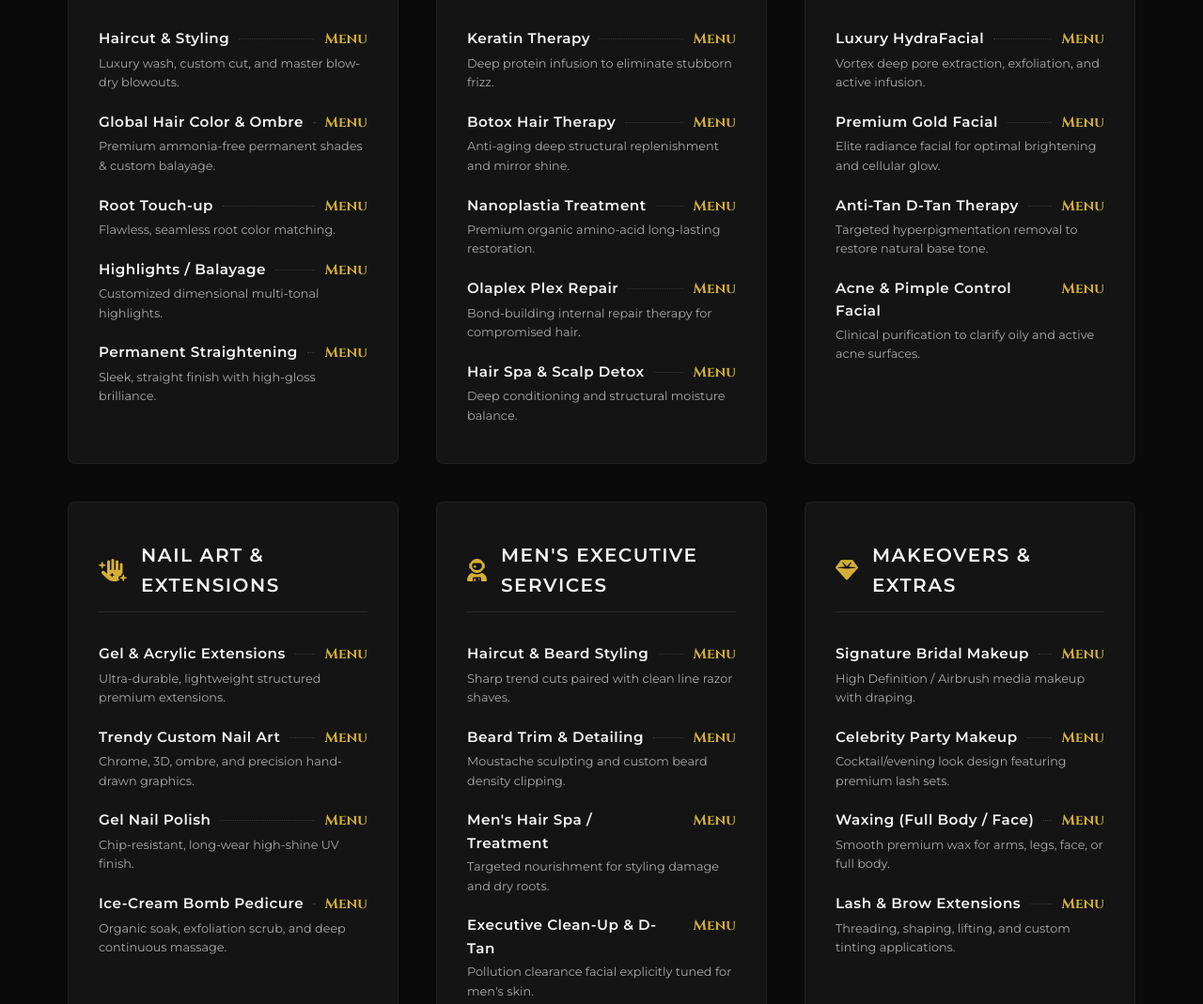
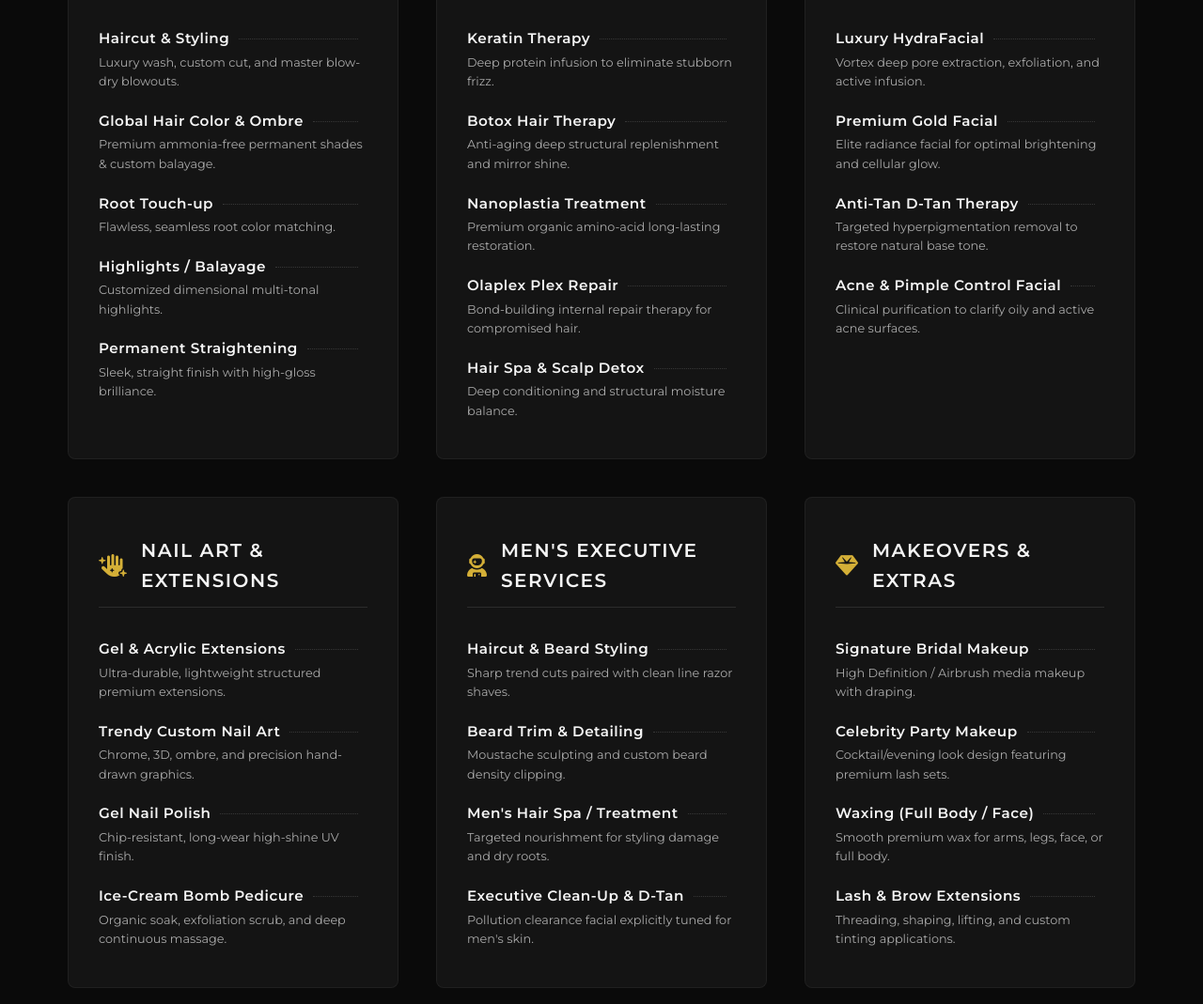
Before and after one commit to adarshchauhan095/the-bunny-luxury-salon-menu-and-services, a plain HTML site: page index.html in a window 1280 px wide. Shown: the part 1217-2286 px from the top of the page at 94% size. Drawn offline with Linux system fonts and the light colour scheme.

Commit message:
Update index.html

```diff
--- a/index.html
+++ b/index.html
@@ -490,7 +490,7 @@
     <header>
         <div class="logo-container">
             <!-- Using logo reference placeholder from image_4.png -->
-            <img src="image_4.png" alt="The Bunny Luxury Hair Nails Beauty Logo" class="logo-img">
+            <img src="AE5C4773-47D7-4AE2-9F85-926BE19DDEA3.png" alt="The Bunny Luxury Hair Nails Beauty Logo" class="logo-img">
             <div class="logo-text">
                 <h1 class="serif-font gold-text">The Bunny</h1>
                 <p>Hair • Nails • Beauty</p>
@@ -555,23 +555,23 @@
                 </div>
                 <div class="services-list">
                     <div class="service-item">
-                        <div class="service-main"><span class="service-name">Haircut & Styling</span><span class="service-dots"></span><span class="service-price">Menu</span></div>
+                        <div class="service-main"><span class="service-name">Haircut & Styling</span><span class="service-dots"></span><span class="service-price"></span></div>
                         <div class="service-desc">Luxury wash, custom cut, and master blow-dry blowouts.</div>
                     </div>
                     <div class="service-item">
-                        <div class="service-main"><span class="service-name">Global Hair Color & Ombre</span><span class="service-dots"></span><span class="service-price">Menu</span></div>
+                        <div class="service-main"><span class="service-name">Global Hair Color & Ombre</span><span class="service-dots"></span><span class="service-price"></span></div>
                         <div class="service-desc">Premium ammonia-free permanent shades & custom balayage.</div>
                     </div>
                     <div class="service-item">
-                        <div class="service-main"><span class="service-name">Root Touch-up</span><span class="service-dots"></span><span class="service-price">Menu</span></div>
+                        <div class="service-main"><span class="service-name">Root Touch-up</span><span class="service-dots"></span><span class="service-price"></span></div>
                         <div class="service-desc">Flawless, seamless root color matching.</div>
                     </div>
                     <div class="service-item">
-                        <div class="service-main"><span class="service-name">Highlights / Balayage</span><span class="service-dots"></span><span class="service-price">Menu</span></div>
+                        <div class="service-main"><span class="service-name">Highlights / Balayage</span><span class="service-dots"></span><span class="service-price"></span></div>
                         <div class="service-desc">Customized dimensional multi-tonal highlights.</div>
                     </div>
                     <div class="service-item">
-                        <div class="service-main"><span class="service-name">Permanent Straightening</span><span class="service-dots"></span><span class="service-price">Menu</span></div>
+                        <div class="service-main"><span class="service-name">Permanent Straightening</span><span class="service-dots"></span><span class="service-price"></span></div>
                         <div class="service-desc">Sleek, straight finish with high-gloss brilliance.</div>
                     </div>
                 </div>
@@ -585,23 +585,23 @@
                 </div>
                 <div class="services-list">
                     <div class="service-item">
-                        <div class="service-main"><span class="service-name">Keratin Therapy</span><span class="service-dots"></span><span class="service-price">Menu</span></div>
+                        <div class="service-main"><span class="service-name">Keratin Therapy</span><span class="service-dots"></span><span class="service-price"></span></div>
                         <div class="service-desc">Deep protein infusion to eliminate stubborn frizz.</div>
                     </div>
                     <div class="service-item">
-                        <div class="service-main"><span class="service-name">Botox Hair Therapy</span><span class="service-dots"></span><span class="service-price">Menu</span></div>
+                        <div class="service-main"><span class="service-name">Botox Hair Therapy</span><span class="service-dots"></span><span class="service-price"></span></div>
                         <div class="service-desc">Anti-aging deep structural replenishment and mirror shine.</div>
                     </div>
                     <div class="service-item">
-                        <div class="service-main"><span class="service-name">Nanoplastia Treatment</span><span class="service-dots"></span><span class="service-price">Menu</span></div>
+                        <div class="service-main"><span class="service-name">Nanoplastia Treatment</span><span class="service-dots"></span><span class="service-price"></span></div>
                         <div class="service-desc">Premium organic amino-acid long-lasting restoration.</div>
                     </div>
                     <div class="service-item">
-                        <div class="service-main"><span class="service-name">Olaplex Plex Repair</span><span class="service-dots"></span><span class="service-price">Menu</span></div>
+                        <div class="service-main"><span class="service-name">Olaplex Plex Repair</span><span class="service-dots"></span><span class="service-price"></span></div>
                         <div class="service-desc">Bond-building internal repair therapy for compromised hair.</div>
                     </div>
                     <div class="service-item">
-                        <div class="service-main"><span class="service-name">Hair Spa & Scalp Detox</span><span class="service-dots"></span><span class="service-price">Menu</span></div>
+                        <div class="service-main"><span class="service-name">Hair Spa & Scalp Detox</span><span class="service-dots"></span><span class="service-price"></span></div>
                         <div class="service-desc">Deep conditioning and structural moisture balance.</div>
                     </div>
                 </div>
@@ -615,19 +615,19 @@
                 </div>
                 <div class="services-list">
                     <div class="service-item">
-                        <div class="service-main"><span class="service-name">Luxury HydraFacial</span><span class="service-dots"></span><span class="service-price">Menu</span></div>
+                        <div class="service-main"><span class="service-name">Luxury HydraFacial</span><span class="service-dots"></span><span class="service-price"></span></div>
                         <div class="service-desc">Vortex deep pore extraction, exfoliation, and active infusion.</div>
                     </div>
                     <div class="service-item">
-                        <div class="service-main"><span class="service-name">Premium Gold Facial</span><span class="service-dots"></span><span class="service-price">Menu</span></div>
+                        <div class="service-main"><span class="service-name">Premium Gold Facial</span><span class="service-dots"></span><span class="service-price"></span></div>
                         <div class="service-desc">Elite radiance facial for optimal brightening and cellular glow.</div>
                     </div>
                     <div class="service-item">
-                        <div class="service-main"><span class="service-name">Anti-Tan D-Tan Therapy</span><span class="service-dots"></span><span class="service-price">Menu</span></div>
+                        <div class="service-main"><span class="service-name">Anti-Tan D-Tan Therapy</span><span class="service-dots"></span><span class="service-price"></span></div>
                         <div class="service-desc">Targeted hyperpigmentation removal to restore natural base tone.</div>
                     </div>
                     <div class="service-item">
-                        <div class="service-main"><span class="service-name">Acne & Pimple Control Facial</span><span class="service-dots"></span><span class="service-price">Menu</span></div>
+                        <div class="service-main"><span class="service-name">Acne & Pimple Control Facial</span><span class="service-dots"></span><span class="service-price"></span></div>
                         <div class="service-desc">Clinical purification to clarify oily and active acne surfaces.</div>
                     </div>
                 </div>
@@ -641,19 +641,19 @@
                 </div>
                 <div class="services-list">
                     <div class="service-item">
-                        <div class="service-main"><span class="service-name">Gel & Acrylic Extensions</span><span class="service-dots"></span><span class="service-price">Menu</span></div>
+                        <div class="service-main"><span class="service-name">Gel & Acrylic Extensions</span><span class="service-dots"></span><span class="service-price"></span></div>
                         <div class="service-desc">Ultra-durable, lightweight structured premium extensions.</div>
                     </div>
                     <div class="service-item">
-                        <div class="service-main"><span class="service-name">Trendy Custom Nail Art</span><span class="service-dots"></span><span class="service-price">Menu</span></div>
+                        <div class="service-main"><span class="service-name">Trendy Custom Nail Art</span><span class="service-dots"></span><span class="service-price"></span></div>
                         <div class="service-desc">Chrome, 3D, ombre, and precision hand-drawn graphics.</div>
                     </div>
                     <div class="service-item">
-                        <div class="service-main"><span class="service-name">Gel Nail Polish</span><span class="service-dots"></span><span class="service-price">Menu</span></div>
+                        <div class="service-main"><span class="service-name">Gel Nail Polish</span><span class="service-dots"></span><span class="service-price"></span></div>
                         <div class="service-desc">Chip-resistant, long-wear high-shine UV finish.</div>
                     </div>
                     <div class="service-item">
-                        <div class="service-main"><span class="service-name">Ice-Cream Bomb Pedicure</span><span class="service-dots"></span><span class="service-price">Menu</span></div>
+                        <div class="service-main"><span class="service-name">Ice-Cream Bomb Pedicure</span><span class="service-dots"></span><span class="service-price"></span></div>
                         <div class="service-desc">Organic soak, exfoliation scrub, and deep continuous massage.</div>
                     </div>
                 </div>
@@ -667,19 +667,19 @@
                 </div>
                 <div class="services-list">
                     <div class="service-item">
-                        <div class="service-main"><span class="service-name">Haircut & Beard Styling</span><span class="service-dots"></span><span class="service-price">Menu</span></div>
+                        <div class="service-main"><span class="service-name">Haircut & Beard Styling</span><span class="service-dots"></span><span class="service-price"></span></div>
                         <div class="service-desc">Sharp trend cuts paired with clean line razor shaves.</div>
                     </div>
                     <div class="service-item">
-                        <div class="service-main"><span class="service-name">Beard Trim & Detailing</span><span class="service-dots"></span><span class="service-price">Menu</span></div>
+                        <div class="service-main"><span class="service-name">Beard Trim & Detailing</span><span class="service-dots"></span><span class="service-price"></span></div>
                         <div class="service-desc">Moustache sculpting and custom beard density clipping.</div>
                     </div>
                     <div class="service-item">
-                        <div class="service-main"><span class="service-name">Men's Hair Spa / Treatment</span><span class="service-dots"></span><span class="service-price">Menu</span></div>
+                        <div class="service-main"><span class="service-name">Men's Hair Spa / Treatment</span><span class="service-dots"></span><span class="service-price"></span></div>
                         <div class="service-desc">Targeted nourishment for styling damage and dry roots.</div>
                     </div>
                     <div class="service-item">
-                        <div class="service-main"><span class="service-name">Executive Clean-Up & D-Tan</span><span class="service-dots"></span><span class="service-price">Menu</span></div>
+                        <div class="service-main"><span class="service-name">Executive Clean-Up & D-Tan</span><span class="service-dots"></span><span class="service-price"></span></div>
                         <div class="service-desc">Pollution clearance facial explicitly tuned for men's skin.</div>
                     </div>
                 </div>
@@ -693,19 +693,19 @@
                 </div>
                 <div class="services-list">
                     <div class="service-item">
-                        <div class="service-main"><span class="service-name">Signature Bridal Makeup</span><span class="service-dots"></span><span class="service-price">Menu</span></div>
+                        <div class="service-main"><span class="service-name">Signature Bridal Makeup</span><span class="service-dots"></span><span class="service-price"></span></div>
                         <div class="service-desc">High Definition / Airbrush media makeup with draping.</div>
                     </div>
                     <div class="service-item">
-                        <div class="service-main"><span class="service-name">Celebrity Party Makeup</span><span class="service-dots"></span><span class="service-price">Menu</span></div>
+                        <div class="service-main"><span class="service-name">Celebrity Party Makeup</span><span class="service-dots"></span><span class="service-price"></span></div>
                         <div class="service-desc">Cocktail/evening look design featuring premium lash sets.</div>
                     </div>
                     <div class="service-item">
-                        <div class="service-main"><span class="service-name">Waxing (Full Body / Face)</span><span class="service-dots"></span><span class="service-price">Menu</span></div>
+                        <div class="service-main"><span class="service-name">Waxing (Full Body / Face)</span><span class="service-dots"></span><span class="service-price"></span></div>
                         <div class="service-desc">Smooth premium wax for arms, legs, face, or full body.</div>
                     </div>
                     <div class="service-item">
-                        <div class="service-main"><span class="service-name">Lash & Brow Extensions</span><span class="service-dots"></span><span class="service-price">Menu</span></div>
+                        <div class="service-main"><span class="service-name">Lash & Brow Extensions</span><span class="service-dots"></span><span class="service-price"></span></div>
                         <div class="service-desc">Threading, shaping, lifting, and custom tinting applications.</div>
                     </div>
                 </div>
```
